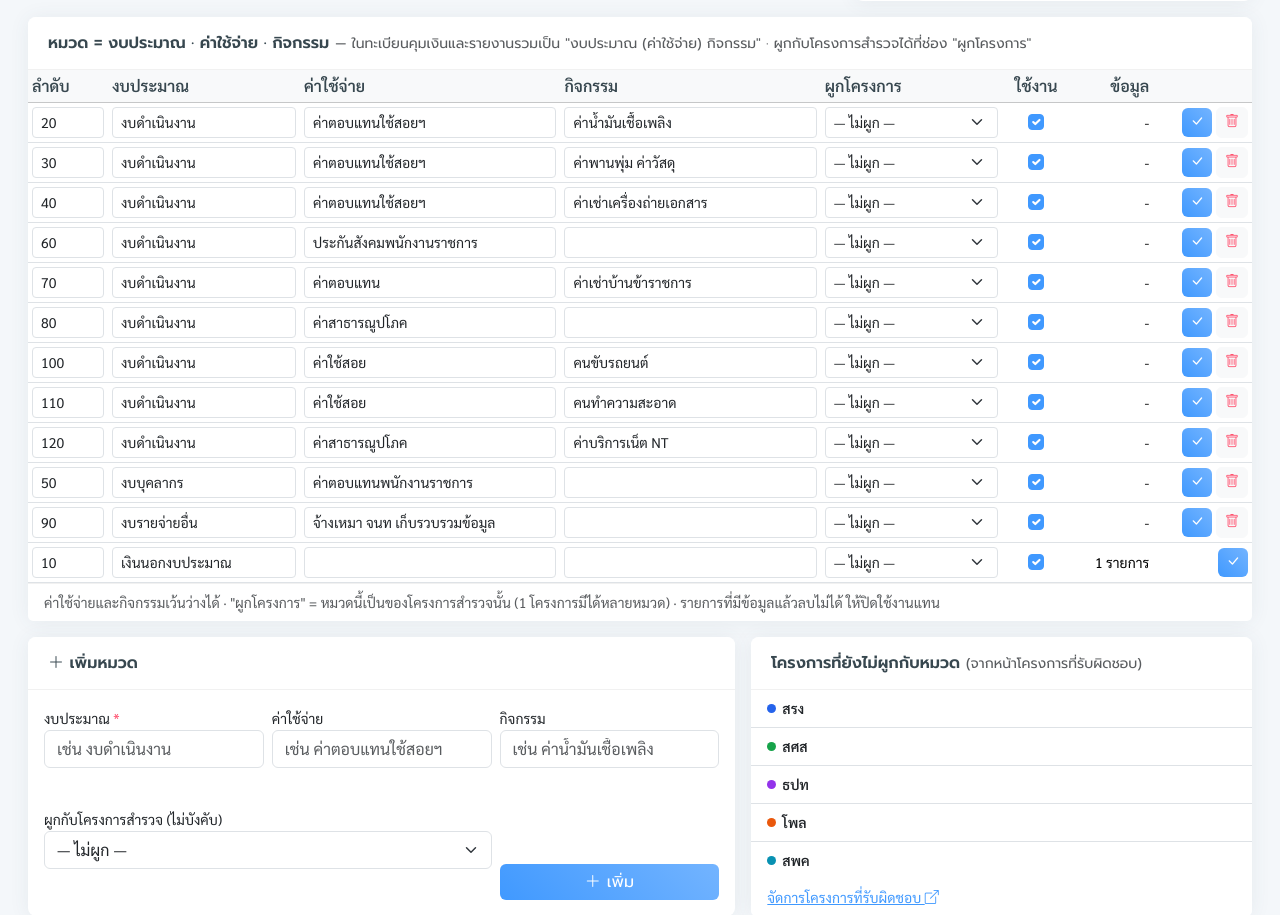
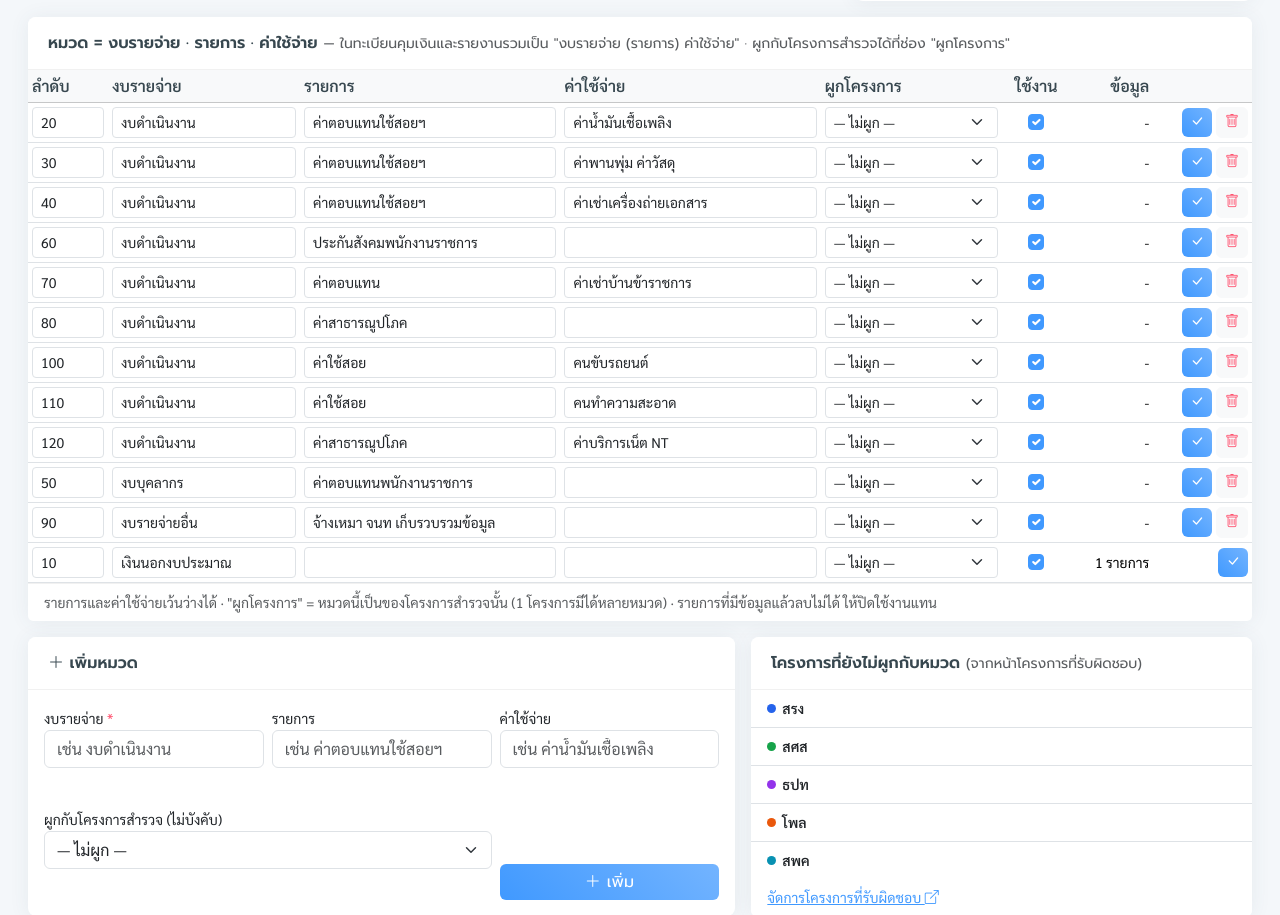
Before and after one commit to tazexpert/nsokhkaen, a PHP site: page /nsokhkaen/modules/budget/items.php in a window 1280 px wide. Shown: the part 530-1445 px from the top of the page. Run offline with PHP 8.4, Linux system fonts and the light colour scheme; the visitor is signed in with stand-in values (Sample User, id 1); data comes from the database, SQL or seed files in the repository; both versions use the stored data as it was after the commit; tables that the repository leaves empty hold one stand-in row (values such as "Sample post"); grey boxes marked "Sample" are stand-in pictures; some libraries are stand-ins or nearby versions.

Commit message:
ระบบงบประมาณ: เปลี่ยนชื่อส่วนของหมวด งบประมาณ → งบรายจ่าย · ค่าใช้จ่าย → รายการ · กิจกรรม → ค่าใช้จ่าย
Co-Authored-By: Claude Opus 5.5 <noreply@anthropic.com>
Claude-Session: https://claude.ai/code/session_01YMsi9eRvnx4KGxW4i1fmgS

```diff
--- a/modules/budget/bootstrap.php
+++ b/modules/budget/bootstrap.php
@@ -2,7 +2,7 @@
 /**
  * จุดเริ่มต้นของระบบงบประมาณ (budget)
  * สิทธิ์: viewer = ผู้ดูรายงานงบ · editor = ผู้จัดทำงบประมาณ · admin = ผู้ดูแลระบบงบประมาณ
- * ตาราง: bud_items (หมวด = งบประมาณ · ค่าใช้จ่าย · กิจกรรม) · bud_plans (แผนงาน) → bud_works (งานและโครงการ) · bud_txns (รับเข้า = เพิ่ม/ได้รับ · เบิกจ่าย = เบิก)
+ * ตาราง: bud_items (หมวด = งบรายจ่าย · รายการ · ค่าใช้จ่าย) · bud_plans (แผนงาน) → bud_works (งานและโครงการ) · bud_txns (รับเข้า = เพิ่ม/ได้รับ · เบิกจ่าย = เบิก)
  * ตัวคลุมของรายการ: แผนงาน → งานและโครงการ → หมวด (ทะเบียนคุมเงินประจำงวดส่วนจังหวัด แยกตาม งานและโครงการ × หมวด)
  * "หมวด" = โครงการสำรวจ (core_projects ในหน้าโครงการที่รับผิดชอบ) + รายการงบประมาณ (bud_items)
  *   หมวดที่ผูกกับโครงการ (เช่น หมวดของโครงการโพล) ใช้แทนโครงการนั้น — โครงการนั้นจะไม่แสดงในกลุ่มโครงการสำรวจ
@@ -213,7 +213,7 @@ function bud_budget_type(array $s): string
     return preg_match('/^\s*(เงินนอกงบประมาณ|งบ[^\s(]+)/u', (string)$s['label'], $m) ? $m[1] : 'อื่น ๆ';
 }
 
-/** <option> หมวด จัดกลุ่มตามงบประมาณ (เรียงเหมือนรายงาน) — ชื่อในกลุ่มตัดงบประมาณออก */
+/** <option> หมวด จัดกลุ่มตามงบรายจ่าย (เรียงเหมือนรายงาน) — ชื่อในกลุ่มตัดงบรายจ่ายออก */
 function bud_source_options(array $sources, string $sel, string $empty = 'ทั้งหมด'): string
 {
     uasort($sources, fn($a, $b) => bud_budget_rank($a) <=> bud_budget_rank($b));
@@ -230,7 +230,7 @@ function bud_source_options(array $sources, string $sel, string $empty = 'ทั
     return $o . ($g !== null ? '</optgroup>' : '');
 }
 
-/** ชื่อหมวด (รวม 3 ส่วน) = งบประมาณ (ค่าใช้จ่าย) กิจกรรม — ใช้ในทะเบียนคุมเงินและรายงาน */
+/** ชื่อหมวด (รวม 3 ส่วน) = งบรายจ่าย (รายการ) ค่าใช้จ่าย — ใช้ในทะเบียนคุมเงินและรายงาน */
 function bud_item_name(string $budget, string $expense, string $activity): string
 {
     return trim($budget . ($expense !== '' ? ' (' . $expense . ')' : '') . ($activity !== '' ? ' ' . $activity : ''));
--- a/modules/budget/items.php
+++ b/modules/budget/items.php
@@ -64,12 +64,12 @@ if ($_SERVER['REQUEST_METHOD'] === 'POST') {
         $pid = null;
     }
     if ($action === 'add' || $action === 'save') {
-        // หมวด = งบประมาณ (ค่าใช้จ่าย) กิจกรรม
+        // หมวด = งบรายจ่าย (รายการ) ค่าใช้จ่าย
         $parts = array_map(fn($f) => trim(preg_replace('/\s+/u', ' ', (string)post($f))), ['budget_name', 'expense_name', 'activity_name']);
         $parts = [mb_substr($parts[0], 0, 100), mb_substr($parts[1], 0, 150), mb_substr($parts[2], 0, 150)];
         $name = bud_item_name(...$parts);
         if ($parts[0] === '') {
-            flash('กรุณาระบุงบประมาณ', 'warning');
+            flash('กรุณาระบุงบรายจ่าย', 'warning');
             redirect('items.php');
         }
         if (mb_strlen($name) > 255) {
@@ -214,10 +214,10 @@ require __DIR__ . '/header.php';
 <div class="row g-3">
   <div class="col-12">
     <div class="card">
-      <div class="card-header"><strong>หมวด = งบประมาณ · ค่าใช้จ่าย · กิจกรรม</strong> <span class="small text-muted">— ในทะเบียนคุมเงินและรายงานรวมเป็น "งบประมาณ (ค่าใช้จ่าย) กิจกรรม" · ผูกกับโครงการสำรวจได้ที่ช่อง "ผูกโครงการ"</span></div>
+      <div class="card-header"><strong>หมวด = งบรายจ่าย · รายการ · ค่าใช้จ่าย</strong> <span class="small text-muted">— ในทะเบียนคุมเงินและรายงานรวมเป็น "งบรายจ่าย (รายการ) ค่าใช้จ่าย" · ผูกกับโครงการสำรวจได้ที่ช่อง "ผูกโครงการ"</span></div>
       <div class="table-responsive">
         <table class="table table-sm align-middle mb-0">
-          <thead class="table-light"><tr><th style="width:5rem">ลำดับ</th><th style="width:12rem">งบประมาณ</th><th>ค่าใช้จ่าย</th><th>กิจกรรม</th><th>ผูกโครงการ</th><th class="text-center">ใช้งาน</th><th class="text-end">ข้อมูล</th><th></th></tr></thead>
+          <thead class="table-light"><tr><th style="width:5rem">ลำดับ</th><th style="width:12rem">งบรายจ่าย</th><th>รายการ</th><th>ค่าใช้จ่าย</th><th>ผูกโครงการ</th><th class="text-center">ใช้งาน</th><th class="text-end">ข้อมูล</th><th></th></tr></thead>
           <tbody>
           <?php foreach ($items as $i): $f = 'f' . $i['id']; ?>
             <tr class="<?= $i['is_active'] ? '' : 'text-muted' ?>">
@@ -241,7 +241,7 @@ require __DIR__ . '/header.php';
           </tbody>
         </table>
       </div>
-      <div class="card-footer small text-muted">ค่าใช้จ่ายและกิจกรรมเว้นว่างได้ · "ผูกโครงการ" = หมวดนี้เป็นของโครงการสำรวจนั้น (1 โครงการมีได้หลายหมวด) · รายการที่มีข้อมูลแล้วลบไม่ได้ ให้ปิดใช้งานแทน</div>
+      <div class="card-footer small text-muted">รายการและค่าใช้จ่ายเว้นว่างได้ · "ผูกโครงการ" = หมวดนี้เป็นของโครงการสำรวจนั้น (1 โครงการมีได้หลายหมวด) · รายการที่มีข้อมูลแล้วลบไม่ได้ ให้ปิดใช้งานแทน</div>
     </div>
   </div>
   <div class="col-xl-7">
@@ -249,11 +249,11 @@ require __DIR__ . '/header.php';
       <?= csrf_field() ?><input type="hidden" name="action" value="add">
       <div class="card-header"><strong><i class="bi bi-plus-lg"></i> เพิ่มหมวด</strong></div>
       <div class="card-body row g-2">
-        <div class="col-md-4"><label class="form-label small mb-0">งบประมาณ <span class="text-danger">*</span></label>
+        <div class="col-md-4"><label class="form-label small mb-0">งบรายจ่าย <span class="text-danger">*</span></label>
           <input type="text" name="budget_name" list="dl_budget_name" class="form-control" placeholder="เช่น งบดำเนินงาน" maxlength="100" required></div>
+        <div class="col-md-4"><label class="form-label small mb-0">รายการ</label>
+          <input type="text" name="expense_name" list="dl_expense_name" class="form-control" placeholder="เช่น ค่าตอบแทนใช้สอยฯ" maxlength="150"></div>
         <div class="col-md-4"><label class="form-label small mb-0">ค่าใช้จ่าย</label>
-          <input type="text" name="expense_name" list="dl_expense_name" class="form-control" placeholder="เช่น ค่าตอบแทนใช้สอยฯ" maxlength="150"></div>
-        <div class="col-md-4"><label class="form-label small mb-0">กิจกรรม</label>
           <input type="text" name="activity_name" list="dl_activity_name" class="form-control" placeholder="เช่น ค่าน้ำมันเชื้อเพลิง" maxlength="150"></div>
         <div class="col-md-8"><label class="form-label small mb-0">ผูกกับโครงการสำรวจ (ไม่บังคับ)</label>
           <select name="project_id" class="form-select"><?= $projOptions(null) ?></select></div>
```
Also changed, not shown: docs/ARCHITECTURE.md (+1 -1 lines), docs/MIGRATION.md (+1 -1 lines), modules/budget/index.php (+6 -6 lines), modules/budget/txn_form.php (+6 -6 lines), database/legacy/migrate_all_in_one.sql, database/schema.sql.
